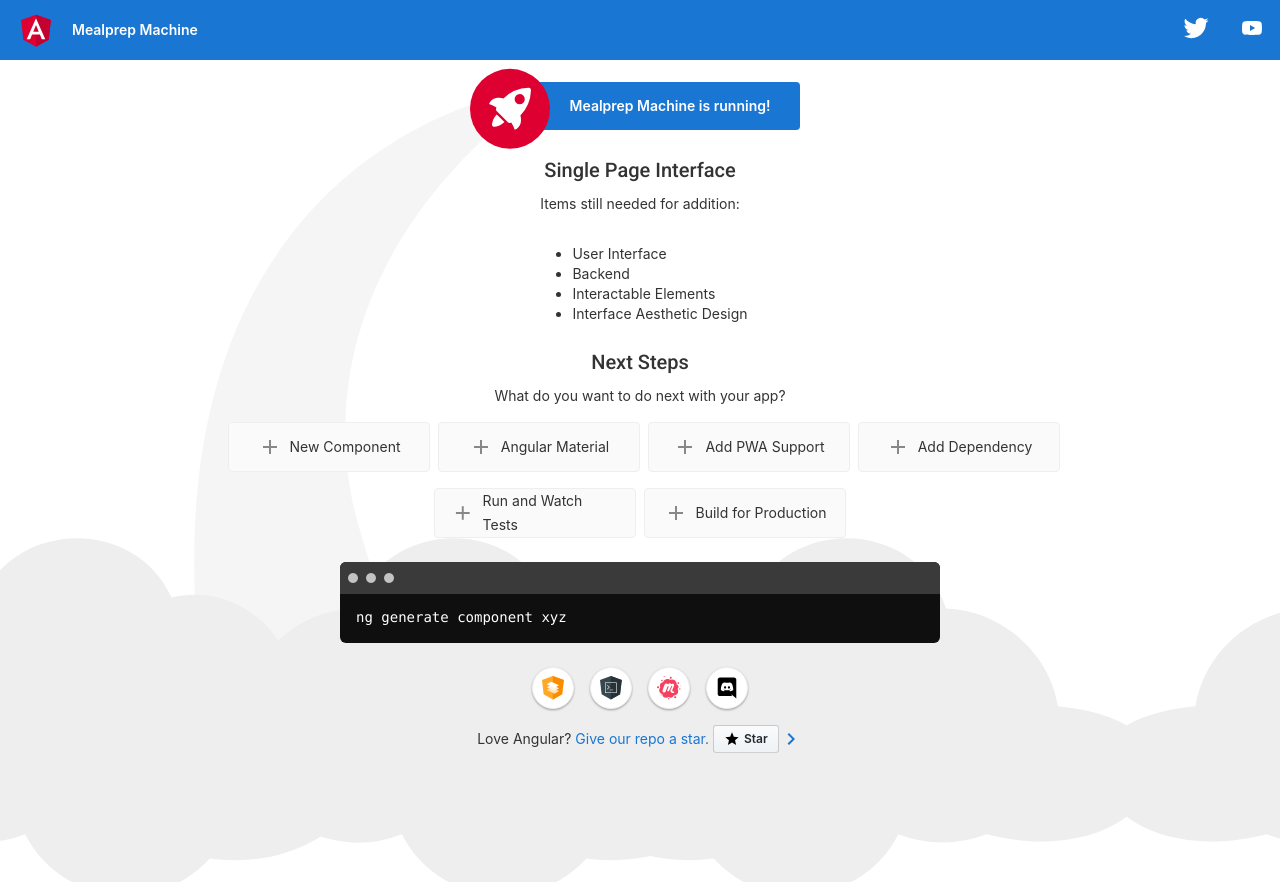
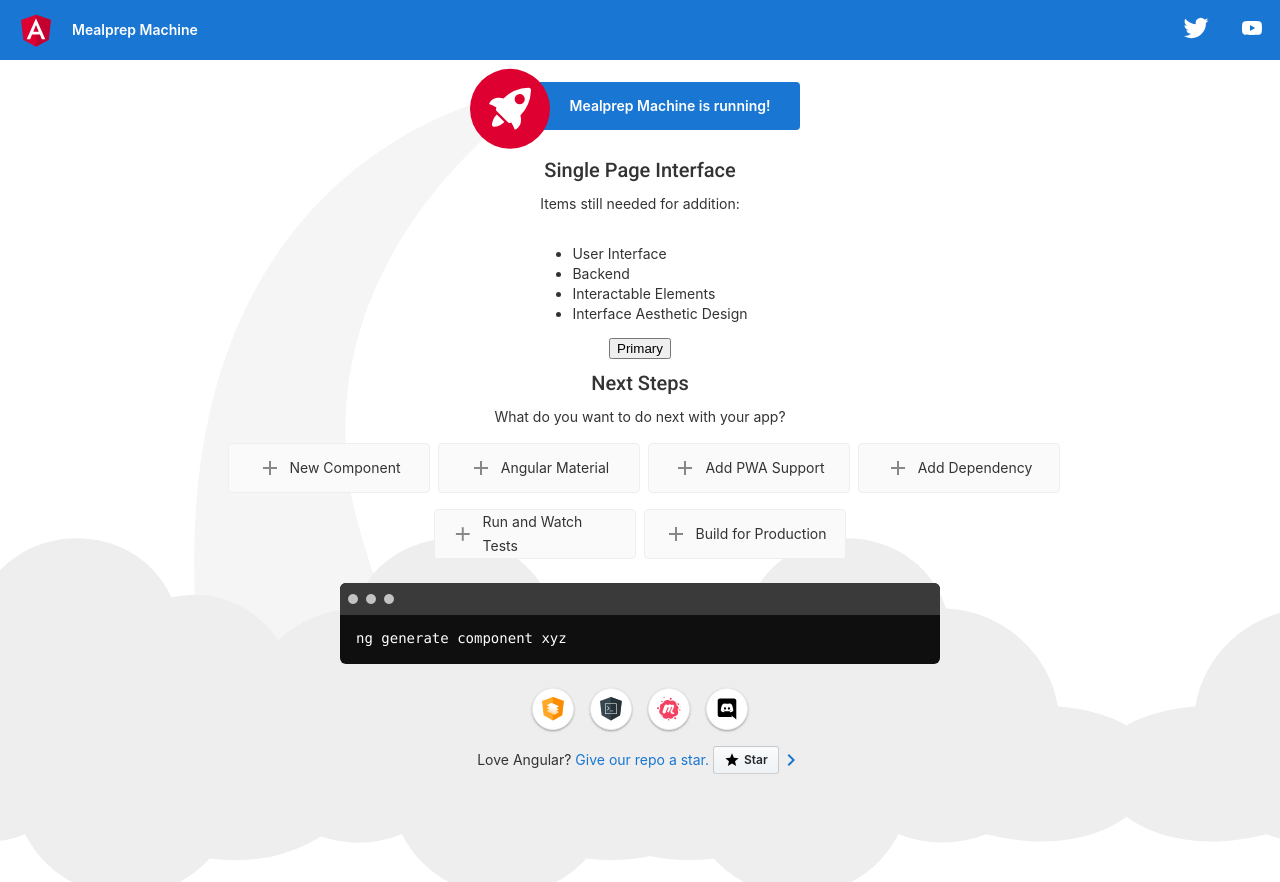
Before and after one commit to willadelinephillips/mealprep-machine, an Angular app in the folder mealprep-machine/: page / in a window 1280 px wide. Built offline with nearby package versions, Linux system fonts and the light colour scheme.

Commit message:
Test button added

```diff
--- a/mealprep-machine/src/app/app.component.html
+++ b/mealprep-machine/src/app/app.component.html
@@ -365,6 +365,8 @@
     </ul>
   </div>
 
+  <button mat-raised-button color="primary">Primary</button>
+
   <!-- Next Steps -->
   <h2>Next Steps</h2>
   <p>What do you want to do next with your app?</p>
```
